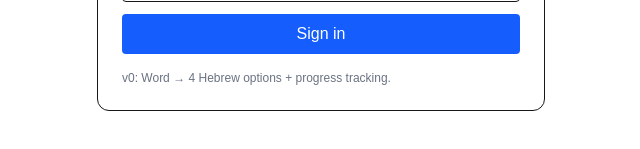
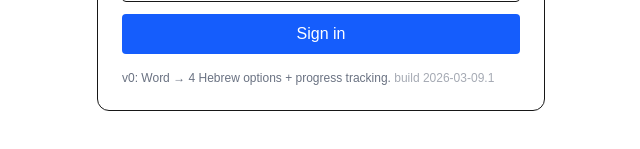
Before and after one commit to dexterAI-bot/kids-english-coach, a Next.js app: page /login in a window 1280 px wide. Shown: the part 463-612 px from the top of the page, without its empty margins (319-959 px from the left). Built offline with nearby package versions, Linux system fonts and the light colour scheme; no server answers.

Commit message:
chore: show build id on login for cache debugging

```diff
--- a/src/app/login/LoginForm.tsx
+++ b/src/app/login/LoginForm.tsx
@@ -2,6 +2,7 @@
 
 import { useMemo, useState } from 'react';
 import { createClient } from '@/lib/supabase/browser';
+import { BUILD_ID } from '@/lib/build';
 
 export function LoginForm({ next }: { next: string }) {
   const supabase = useMemo(() => createClient(), []);
@@ -86,7 +87,7 @@ export function LoginForm({ next }: { next: string }) {
         </form>
 
         <p className="mt-4 text-xs text-gray-500">
-          v0: Word → 4 Hebrew options + progress tracking.
+          v0: Word → 4 Hebrew options + progress tracking. <span className="opacity-60">build {BUILD_ID}</span>
         </p>
       </div>
     </div>
--- /dev/null
+++ b/src/lib/build.ts
@@ -0,0 +1,2 @@
+// Update this string when deploying to help debug client-side caching.
+export const BUILD_ID = '2026-03-09.1';
```
